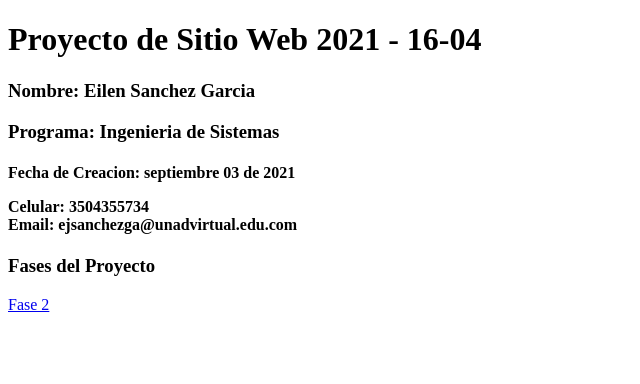
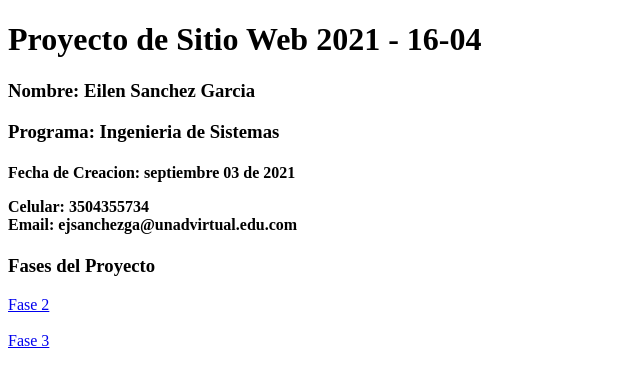
Before and after one commit to Eilenjshk/DSW-EILENSANCHEZ, a plain HTML site: page index.html in a window 1280 px wide. Shown: the full height of the page, 0-640 px from the left. Drawn offline with Linux system fonts and the light colour scheme.

Commit message:
Update index.html

```diff
--- a/index.html
+++ b/index.html
@@ -20,6 +20,9 @@
     </h4>
     <h3>Fases del Proyecto</h3>
     <a href="Fase 2/design.html">Fase 2 </a>
+    <br>
+    <br>
+    <a href="Fase 3/index.html">Fase 3</a>
 
 
 </body>
```
